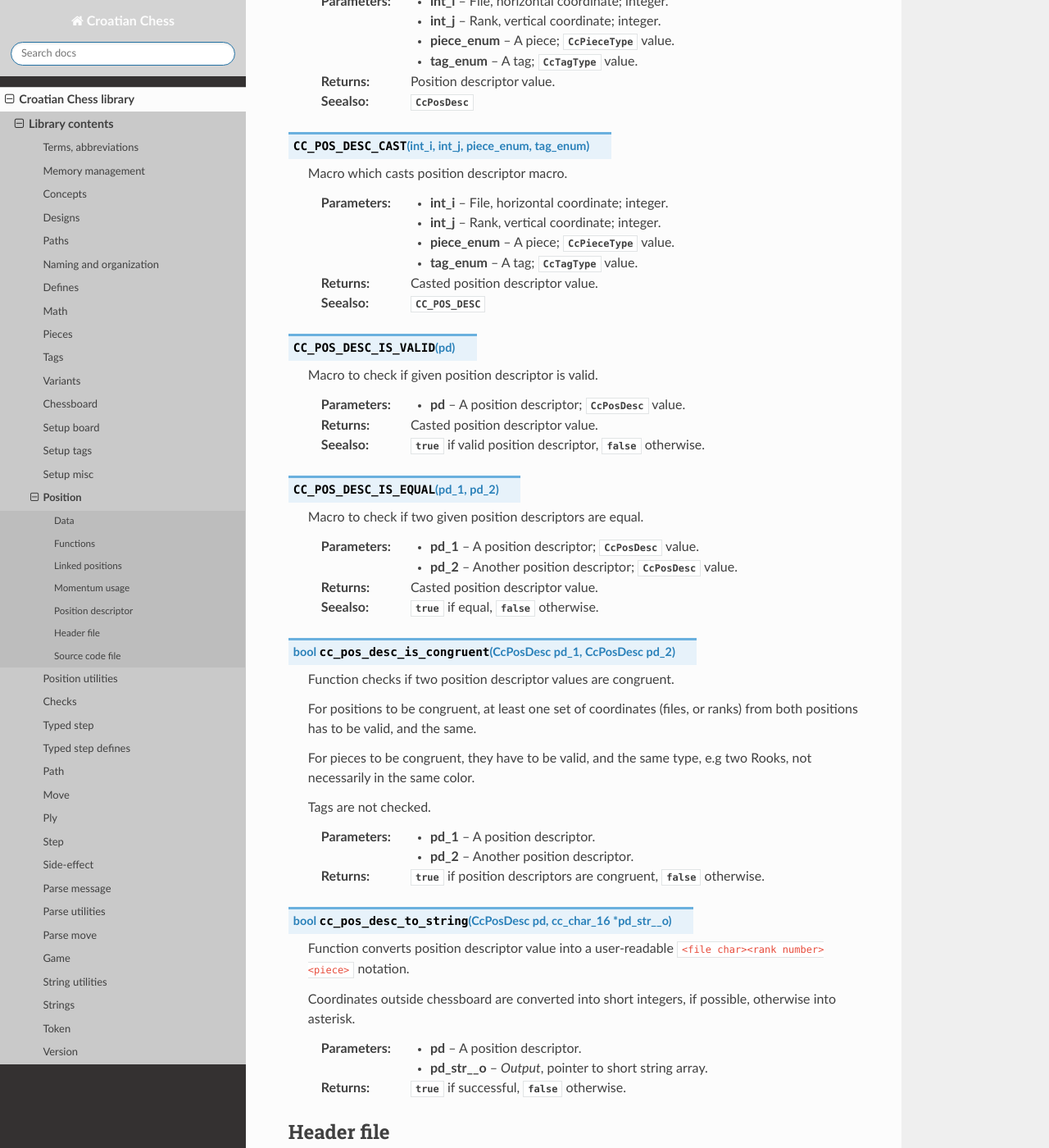
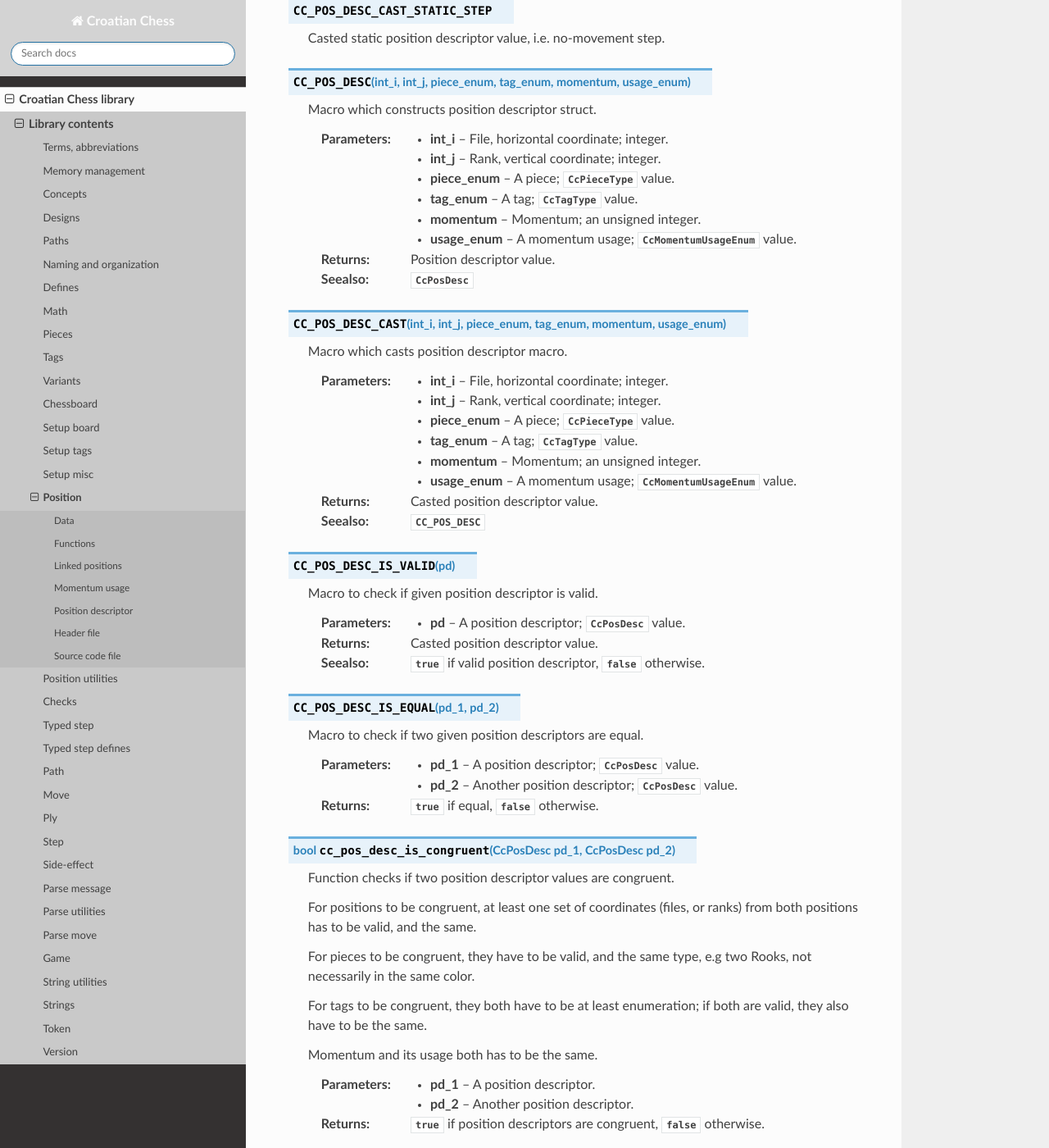
Before and after one commit to mmlacak/crochess, a Sphinx documentation site: the page built from docs/source/libcc/ccpos.rst, in a window 1280 px wide and 1400 px high, scrolled down 7851 px. Shown: the whole window at 82% size. Built offline with Sphinx 7.4.7 and the Read the Docs theme 3.1.0, drawn with Linux system fonts in a browser that asks for light colours; some of the changed text lies outside the part shown.

Commit message:
Added momentum and usage to position descriptor + docs. Added checkers if tags are congruent + docs.

```diff
--- a/docs/source/conf.py
+++ b/docs/source/conf.py
@@ -26,10 +26,10 @@ copyright = '2021, Mario Mlačak'
 author = 'Mario Mlačak'
 
 # The short X.Y version
-version = "0.0.1.90:1269+20250118.143559"   # docs-new-lib-short-version-major-minor-feature-commit+meta~breaks-place-marker
+version = "0.0.1.91:1270+20250118.155944"   # docs-new-lib-short-version-major-minor-feature-commit+meta~breaks-place-marker
 
 # The full version, including alpha/beta/rc tags
-release = "0.0.1.90:1269+20250118.143559"   # docs-new-lib-full-version-major-minor-feature-commit+meta~breaks-place-marker
+release = "0.0.1.91:1270+20250118.155944"   # docs-new-lib-full-version-major-minor-feature-commit+meta~breaks-place-marker
 
 
 # -- General configuration ---------------------------------------------------
--- a/docs/source/libcc/ccpos.rst
+++ b/docs/source/libcc/ccpos.rst
@@ -377,6 +377,14 @@ Position descriptor
 
         Tag found at position.
 
+    .. c:member:: cc_uint_t momentum
+
+        Momentum a piece had at this position.
+
+    .. c:member:: CcMomentumUsageEnum usage
+
+        Momentum usage.
+
     :c:`struct` is tagged with the same :c:struct:`CcPosDesc` name.
 
 .. c:macro:: CC_POS_DESC_CAST_INVALID
@@ -387,7 +395,7 @@ Position descriptor
 
     Casted static position descriptor value, i.e. no-movement step.
 
-.. c:macro:: CC_POS_DESC(int_i,int_j,piece_enum,tag_enum)
+.. c:macro:: CC_POS_DESC(int_i,int_j,piece_enum,tag_enum,momentum,usage_enum)
 
     Macro which constructs position descriptor struct.
 
@@ -395,10 +403,12 @@ Position descriptor
     :param int_j: Rank, vertical coordinate; integer.
     :param piece_enum: A piece; :c:type:`CcPieceType` value.
     :param tag_enum: A tag; :c:type:`CcTagType` value.
+    :param momentum: Momentum; an unsigned integer.
+    :param usage_enum: A momentum usage; :c:type:`CcMomentumUsageEnum` value.
     :returns: Position descriptor value.
     :seealso: :c:struct:`CcPosDesc`
 
-.. c:macro:: CC_POS_DESC_CAST(int_i,int_j,piece_enum,tag_enum)
+.. c:macro:: CC_POS_DESC_CAST(int_i,int_j,piece_enum,tag_enum,momentum,usage_enum)
 
     Macro which casts position descriptor macro.
 
@@ -406,6 +416,8 @@ Position descriptor
     :param int_j: Rank, vertical coordinate; integer.
     :param piece_enum: A piece; :c:type:`CcPieceType` value.
     :param tag_enum: A tag; :c:type:`CcTagType` value.
+    :param momentum: Momentum; an unsigned integer.
+    :param usage_enum: A momentum usage; :c:type:`CcMomentumUsageEnum` value.
     :returns: Casted position descriptor value.
     :seealso: :c:macro:`CC_POS_DESC`
 
@@ -423,8 +435,7 @@ Position descriptor
 
     :param pd_1: A position descriptor; :c:struct:`CcPosDesc` value.
     :param pd_2: Another position descriptor; :c:struct:`CcPosDesc` value.
-    :returns: Casted position descriptor value.
-    :seealso: :c:data:`true` if equal, :c:data:`false` otherwise.
+    :returns: :c:data:`true` if equal, :c:data:`false` otherwise.
 
 .. c:function:: bool cc_pos_desc_is_congruent( CcPosDesc pd_1, CcPosDesc pd_2 )
 
@@ -437,7 +448,10 @@ Position descriptor
     For pieces to be congruent, they have to be valid, and the same
     type, e.g two Rooks, not necessarily in the same color.
 
-    Tags are not checked.
+    For tags to be congruent, they both have to be at least enumeration;
+    if both are valid, they also have to be the same.
+
+    Momentum and its usage both has to be the same.
 
     :param pd_1: A position descriptor.
     :param pd_2: Another position descriptor.
```
Also changed, not shown: README.md (+2 -2 lines), docs/source/libcc/cctags.rst (+30 -0 lines), 7 other files.
